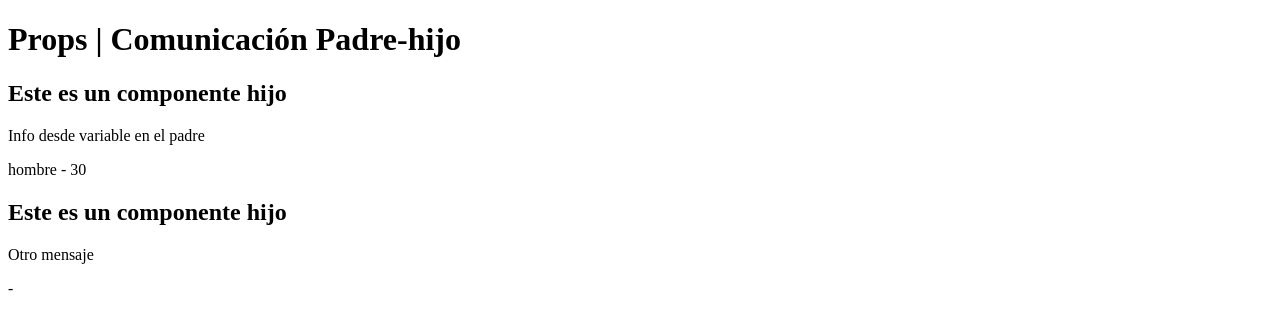
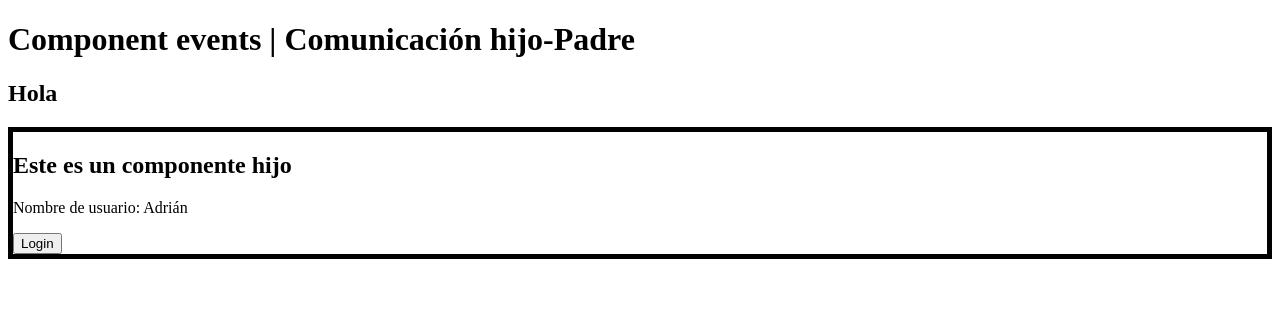
Before and after one commit to RodWeb21/vue-course, a Vue app: page / in a window 1280 px wide. Shown: the top 330 px of the page. Built offline with nearby package versions, Linux system fonts and the light colour scheme.

Commit message:
Component events

```diff
--- a/src/App.vue
+++ b/src/App.vue
@@ -1,18 +1,20 @@
 <script setup>
+import { ref } from 'vue';
 import ChildComponent from './components/ChildComponent.vue';
 
-const text = 'Info desde variable en el padre';
-const person = {
-  sex: 'hombre',
-  age: 30
+const displayName = ref("");
+
+const setName = (e) => {
+  displayName.value = e;
 };
 </script>
 
 <template>
-  <h1>Props | Comunicación Padre-hijo</h1>
+  <h1>Component events | Comunicación hijo-Padre</h1>
 
-  <ChildComponent :msg="text" :person="person"></ChildComponent>
-  <ChildComponent msg="Otro mensaje"></ChildComponent>
+  <h2>Hola {{ displayName }}</h2>
+
+  <ChildComponent @login="setName"></ChildComponent>
 </template>
 
 <style scoped></style>
--- a/src/components/ChildComponent.vue
+++ b/src/components/ChildComponent.vue
@@ -1,18 +1,27 @@
 <script setup>
-  defineProps({
-    msg: String,
-    person: {
-      sex: String,
-      age: Number
-    }
-  })
+import { ref } from 'vue';
+
+const emit = defineEmits(["login"]);
+
+const userName = ref("Adrián");
+
+const login = () => {
+  emit("login", userName.value);
+};
 </script>
 
 <template>
-  <h2>Este es un componente hijo</h2>
+  <div class="child">
+    <h2>Este es un componente hijo</h2>
 
-  <p>{{ msg }}</p>
-  <div>{{ person?.sex }} - {{ person?.age }}</div>
+    <p>Nombre de usuario: {{ userName }}</p>
+
+    <button @click="login">Login</button>
+  </div>
 </template>
 
-<style></style>
+<style scoped>
+.child {
+  border: 5px solid black;
+}
+</style>
```
